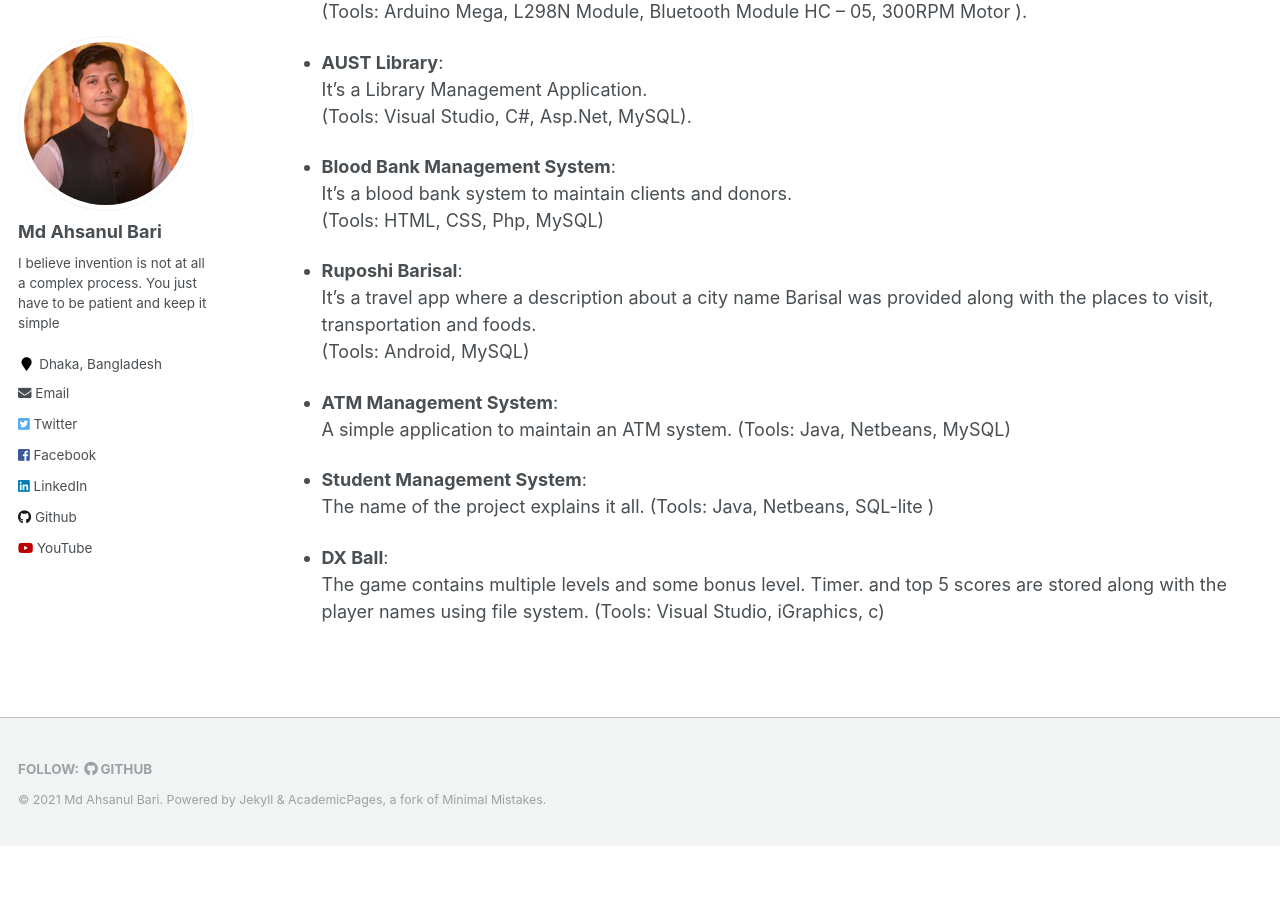
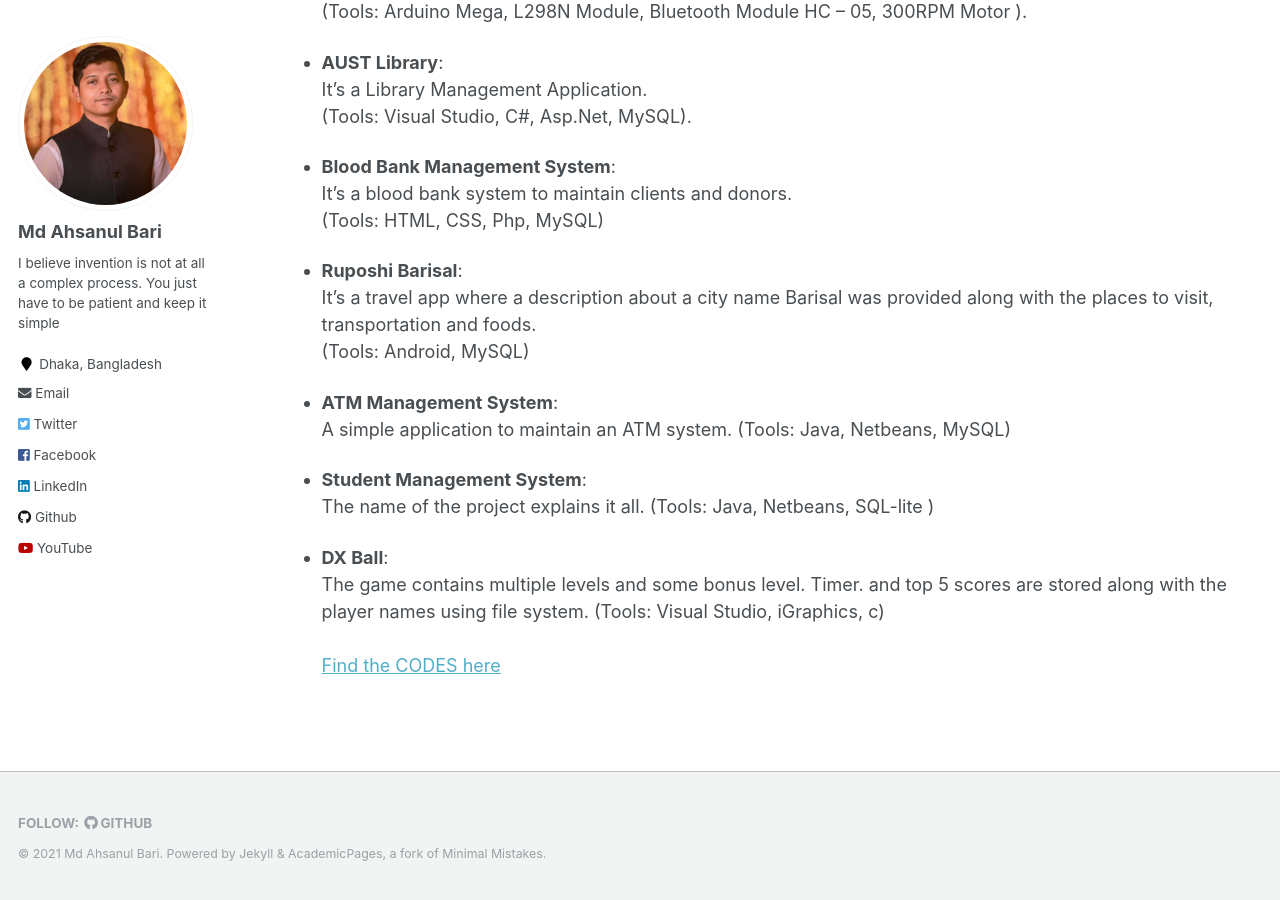
Before and after one commit to GProDevik/AhsanulBariRomih, a Jekyll site: the page built from _pages/projects.md, in a window 1280 px wide and 900 px high, scrolled down 994 px. Built offline with Jekyll 4.4.1, drawn with Linux system fonts in a browser that asks for light colours; before the commit the page ends 1840 px from its top, so only the background shows below that.

Commit message:
Update projects.md

```diff
--- a/_pages/projects.md
+++ b/_pages/projects.md
@@ -73,3 +73,5 @@ author_profile: true
   <br>
   The game contains multiple levels and some bonus level. Timer. and top 5 scores are stored along with the player names using file system.
   (Tools: Visual Studio, iGraphics, c)
+  <br /> <br />
+  [Find the CODES here](https://github.com/AhsanulBariRomi?tab=repositories)
```
